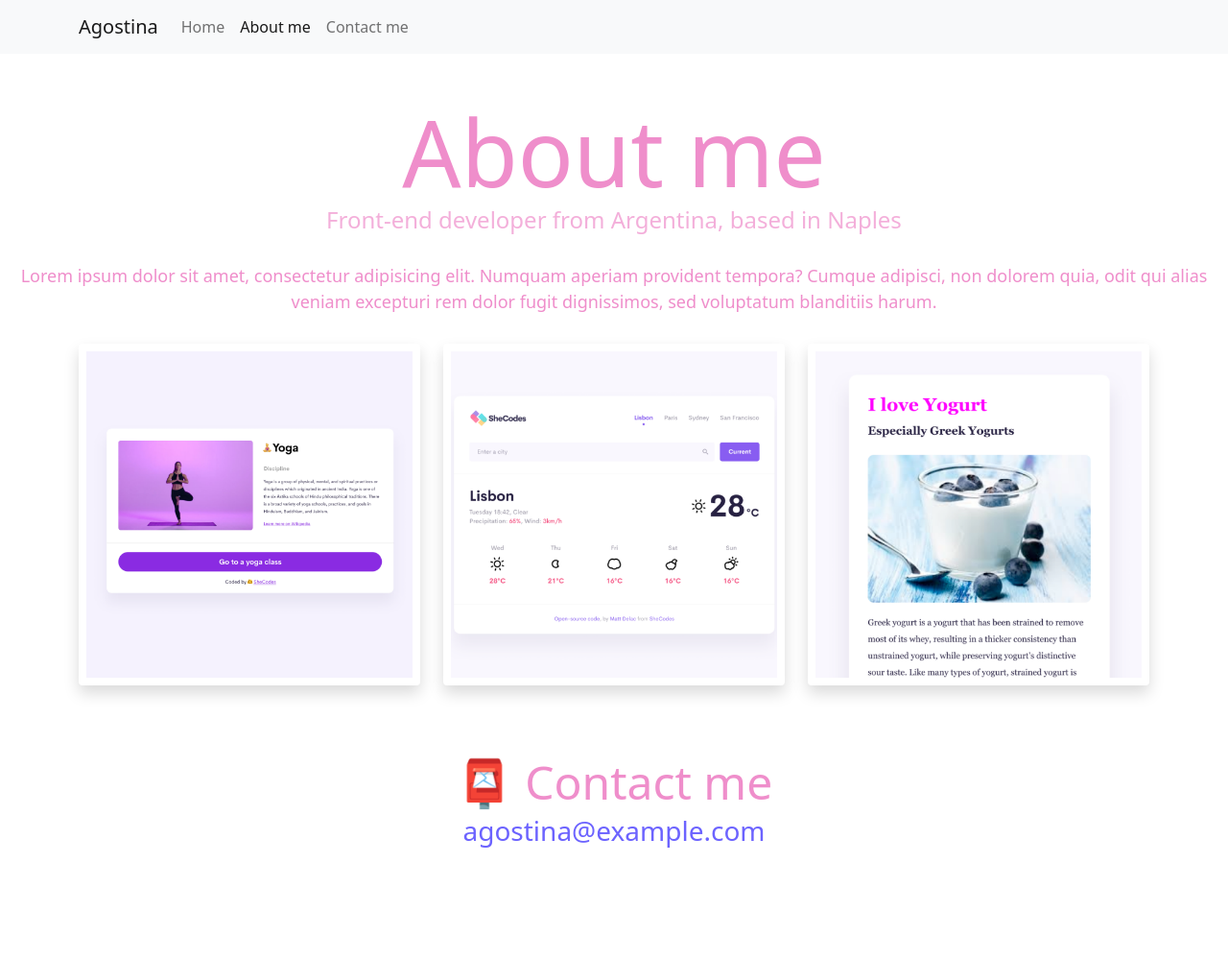
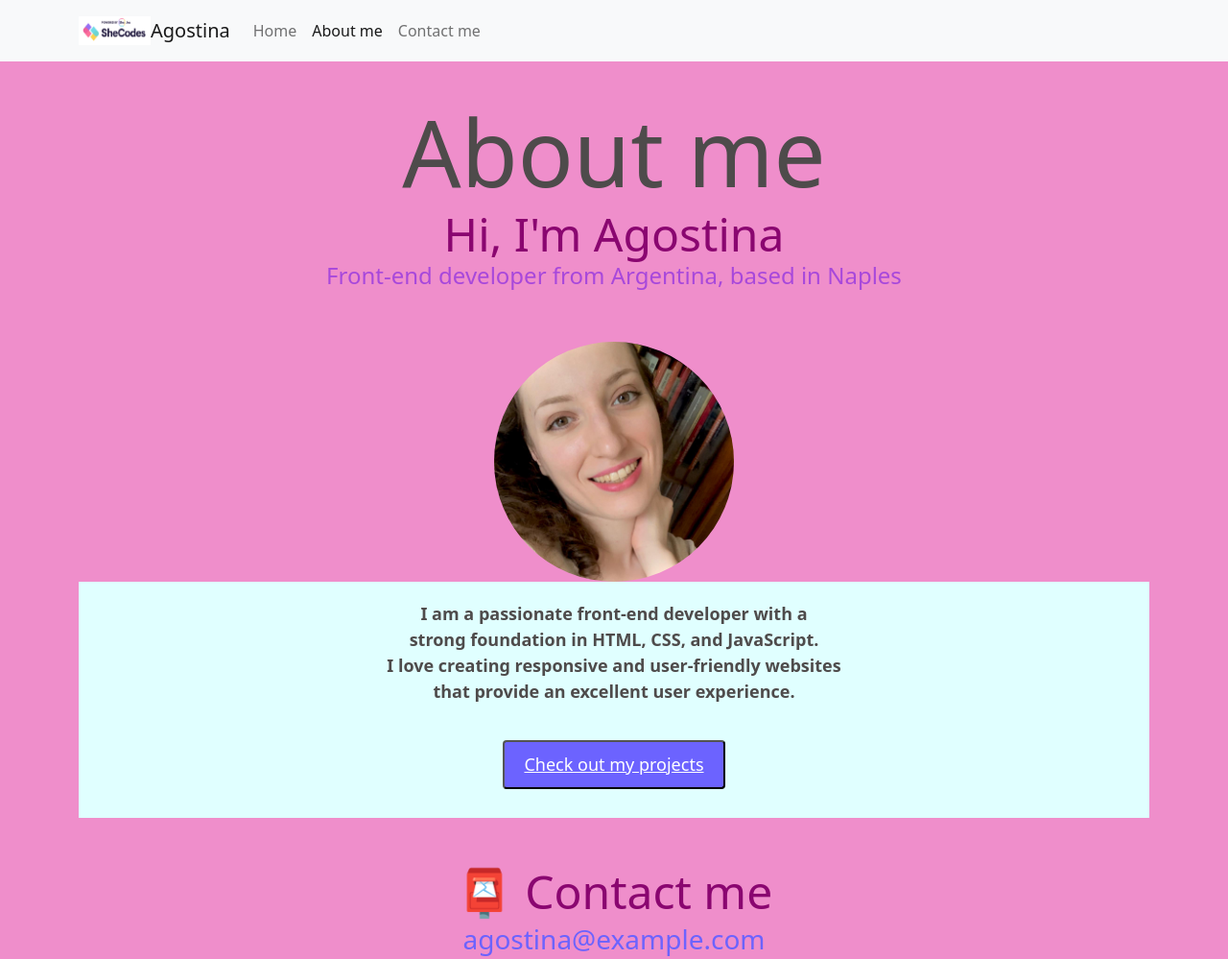
Before and after one commit to agostina-rosso/Responsive-w3, a website: page about.html in a window 1280 px wide. Shown: the whole page at 96% size. Before the commit the page ends 886 px from the top, so only its background shows below. Drawn offline with nearby package versions, Linux system fonts and the light colour scheme.

Commit message:
Updated most sections

```diff
--- a/about.html
+++ b/about.html
@@ -21,6 +21,15 @@
   <body>
     <nav class="navbar navbar-expand-lg navbar-light bg-light fixed-top">
       <div class="container">
+        <img
+          src="images/Shecodes logo.png"
+          alt="Logo"
+          width="75"
+          height="30"
+          class="d-inline-block align-top"
+        />
+        <br />
+        <br />
         <a class="navbar-brand" href="index.html">Agostina</a>
         <button
           class="navbar-toggler"
@@ -49,41 +58,34 @@
       </div>
     </nav>
     <h1 class="text-center">About me</h1>
+    <h2>Hi, I'm Agostina</h2>
     <h3 class="text-center">
       Front-end developer from Argentina, based in Naples
     </h3>
-    <div class="about-paragraphs text-center">
+    <div class="about-paragraphs text-center"></div>
+    <div class="container">
+      <br />
+      <img
+        src="images/Agos.jpeg"
+        alt="Agostina"
+        width="250"
+        class="img-fluid rounded-circle"
+      />
       <p>
-        Lorem ipsum dolor sit amet, consectetur adipisicing elit. Numquam
-        aperiam provident tempora? Cumque adipisci, non dolorem quia, odit qui
-        alias veniam excepturi rem dolor fugit dignissimos, sed voluptatum
-        blanditiis harum.
+        <b>
+          I am a passionate front-end developer with a <br />
+          strong foundation in HTML, CSS, and JavaScript. <br />
+          I love creating responsive and user-friendly websites <br />
+          that provide an excellent user experience.
+        </b>
+        <br />
+        <br />
+        <button class="project-btn" id="project-btn">
+          <a href="projects.html" class="projects-link"
+            >Check out my projects</a
+          >
+        </button>
       </p>
-    </div>
-    <div class="container">
-      <div class="row">
-        <div class="col-sm-4">
-          <img
-            src="images/yoga.png"
-            class="img-fluid p-2 mb-4 shadow rounded"
-            title="Yoga project image"
-          />
-        </div>
-        <div class="col-sm-4">
-          <img
-            src="images/weather.png"
-            class="img-fluid p-2 mb-4 shadow rounded"
-            title="Weather project image"
-          />
-        </div>
-        <div class="col-sm-4">
-          <img
-            src="images/yogurt.png"
-            class="img-fluid p-2 mb-4 shadow rounded"
-            title="Yogurt project image"
-          />
-        </div>
-      </div>
     </div>
     <div id="contact" class="mt-5">
       <h2 class="text-center">📮 Contact me</h2>
--- a/style.css
+++ b/style.css
@@ -6,7 +6,8 @@
 
 body {
   margin-top: 100px;
-  color: rgb(239, 142, 203);
+  background: rgb(239, 142, 203);
+  color: rgb(78, 75, 75);
 }
 
 h1,
@@ -21,11 +22,14 @@ h1 {
 
 h2 {
   font-size: 48px;
+  color: rgb(138, 6, 112);
+  text-align: center;
 }
 
 h3 {
   font-size: 24px;
   opacity: 0.7;
+  color: blueviolet;
 }
 
 p {
@@ -72,6 +76,31 @@ p {
   margin: 30px 0;
 }
 
+.container {
+  text-align: center;
+}
+
+.project-btn {
+  display: inline-block;
+  margin: 10px;
+  padding: 10px 20px;
+  background-color: var(--primary-color);
+  text-decoration: none;
+  border-radius: 4px;
+}
+
+a {
+  color: white;
+}
+
+a:hover {
+  color: pink;
+}
+
+p {
+  background-color: lightcyan;
+  padding: 20px;
+}
 .about-paragraphs p {
   margin: 10px;
 }
```
Also changed, not shown: index.html (+12 -1 lines), images/Agos.jpeg (added), images/SheCodes logo.png (added), projects.html (added).
